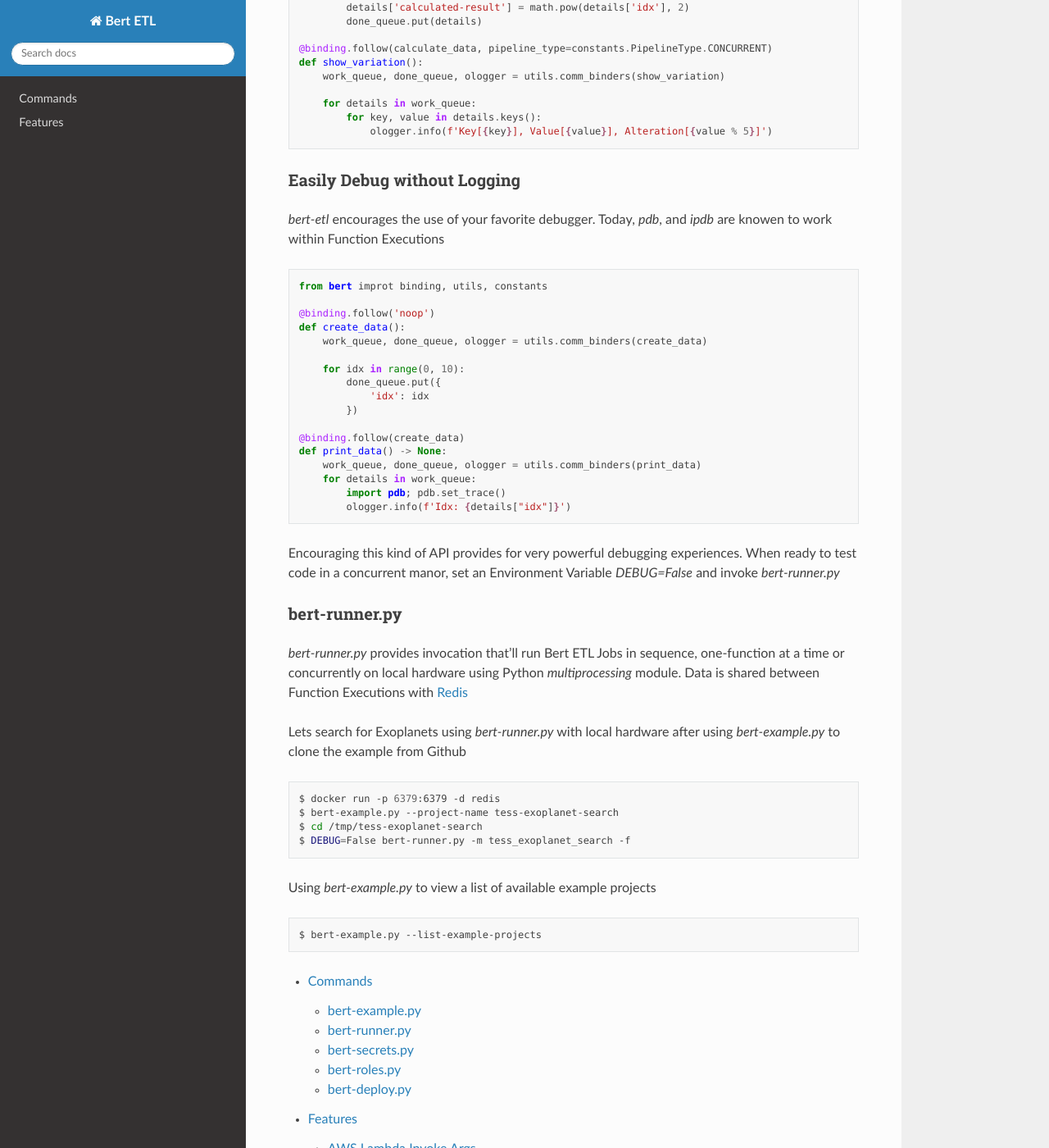
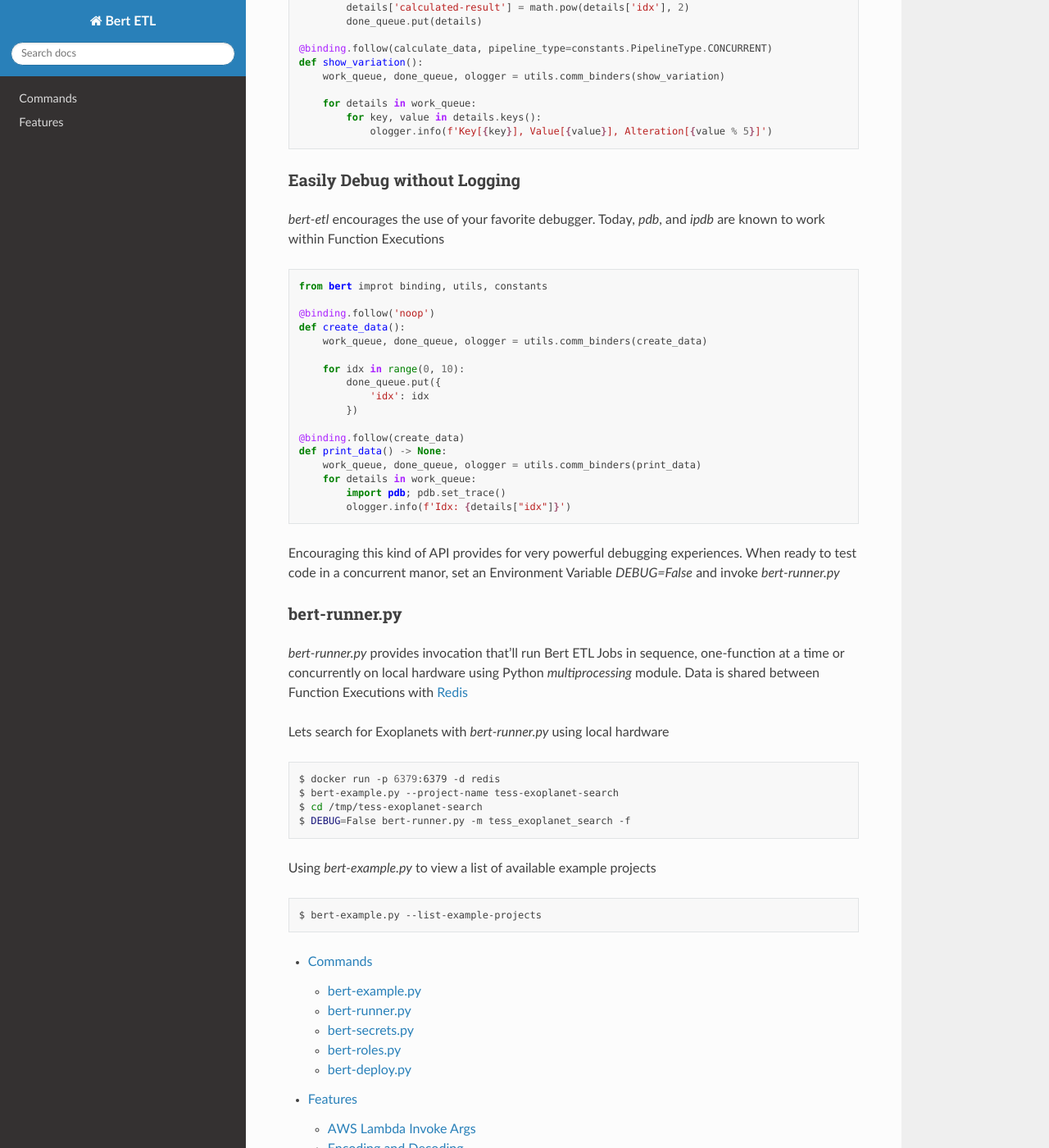
Before and after one commit to jbcurtin/bert-etl, a Sphinx documentation site: the page built from docs/index.rst, in a window 1280 px wide and 1400 px high, scrolled down 1194 px. Shown: the whole window at 82% size. Built offline with Sphinx 7.4.7 and the Read the Docs theme 2.0.0, drawn with Linux system fonts in a browser that asks for light colours; the version number could not be read and is left out.

Commit message:
fixed more typos

```diff
--- a/docs/index.rst
+++ b/docs/index.rst
@@ -72,7 +72,7 @@
 Easily Debug without Logging
 ############################
 
-`bert-etl` encourages the use of your favorite debugger. Today, `pdb`, and `ipdb` are knowen to work within
+`bert-etl` encourages the use of your favorite debugger. Today, `pdb`, and `ipdb` are known to work within
 Function Executions
 
 .. code-block:: python
@@ -109,8 +109,7 @@
 
 .. _Redis: https://redis.io/
 
-Lets search for Exoplanets using `bert-runner.py` with local hardware after using `bert-example.py` to clone
-the example from Github
+Lets search for Exoplanets with `bert-runner.py` using local hardware
 
 .. code-block:: bash
 
```
